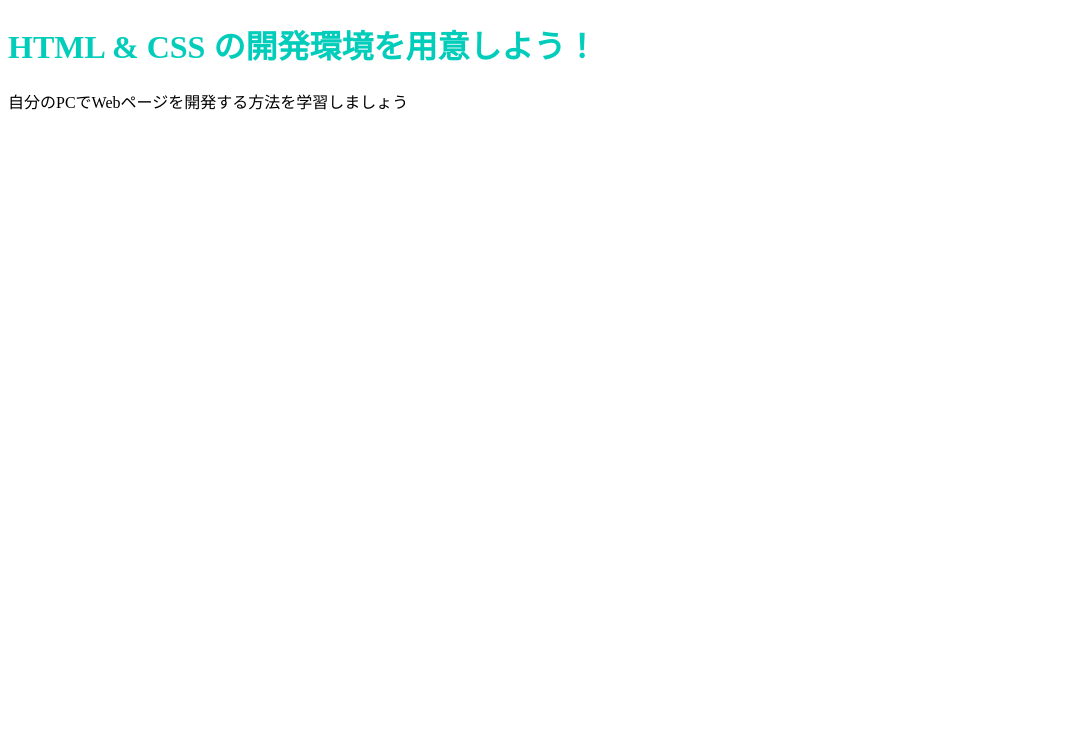
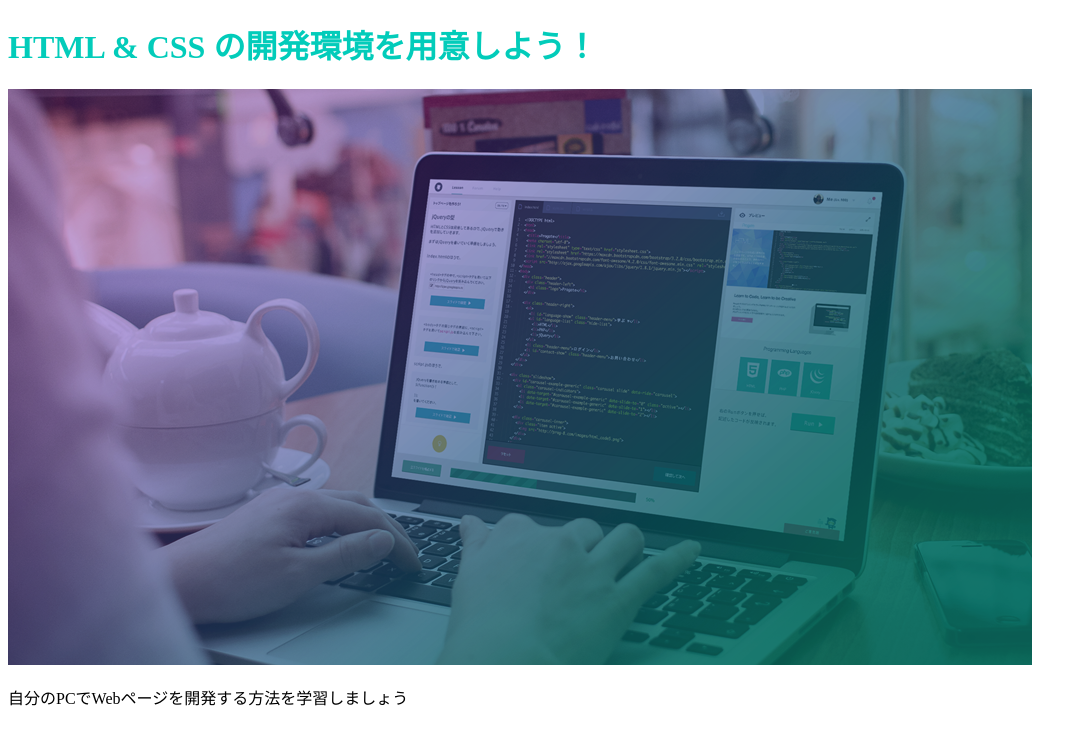
Before and after one commit to mikisasamoto/miki-s.github.io, a plain HTML site: page index.html in a window 1280 px wide. Shown: the whole page, without its empty margins (0-1087 px from the left). Drawn offline with Linux system fonts and the light colour scheme.

Commit message:
Update index.html

```diff
--- a/index.html
+++ b/index.html
@@ -7,6 +7,7 @@
   </head>
   <body>
     <h1 class="title">HTML & CSS の開発環境を用意しよう！</h1>
+    <img src="top.png" alt="">
     <p>自分のPCでWebページを開発する方法を学習しましょう</p>
   </body>
 </html>
```
